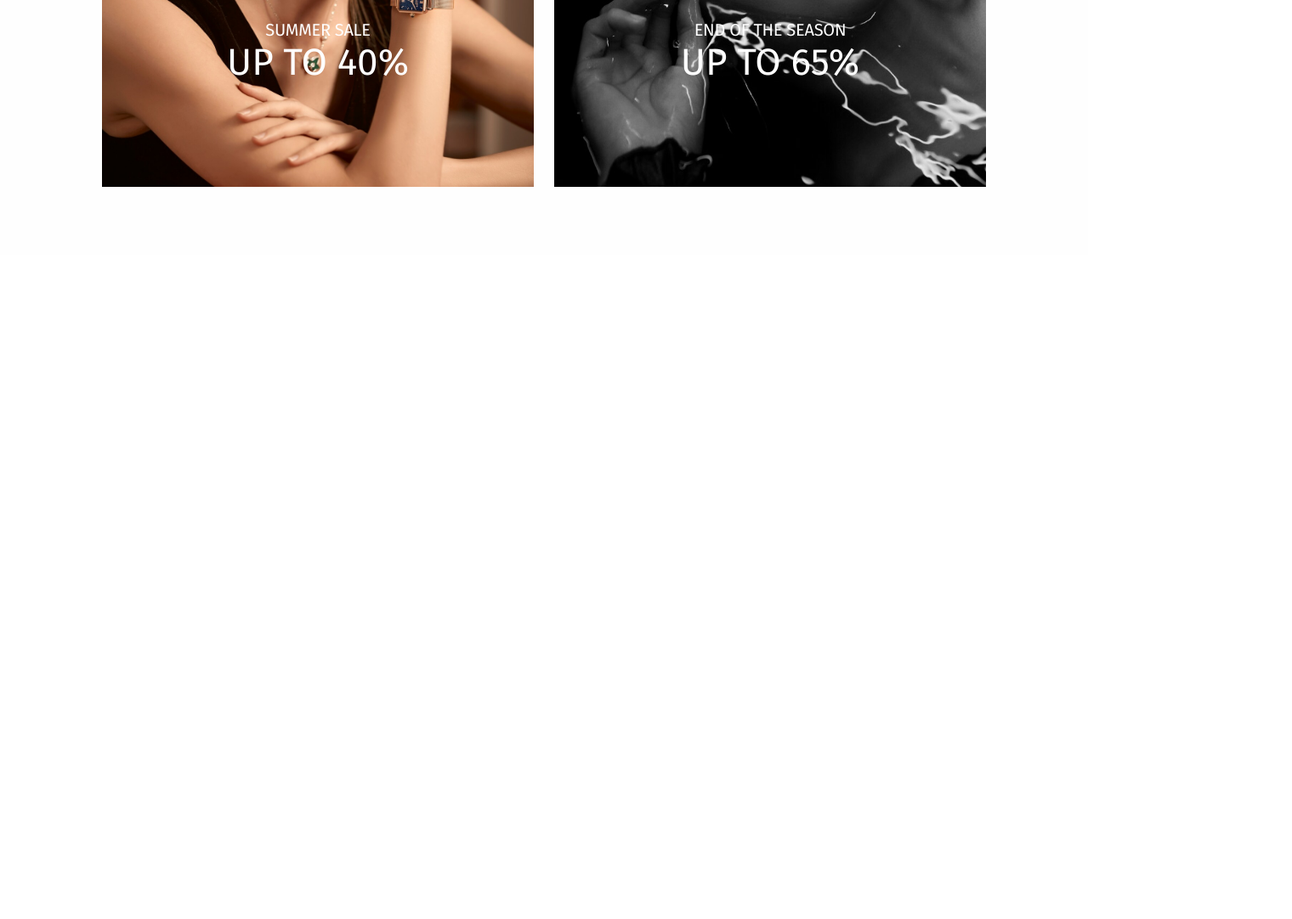
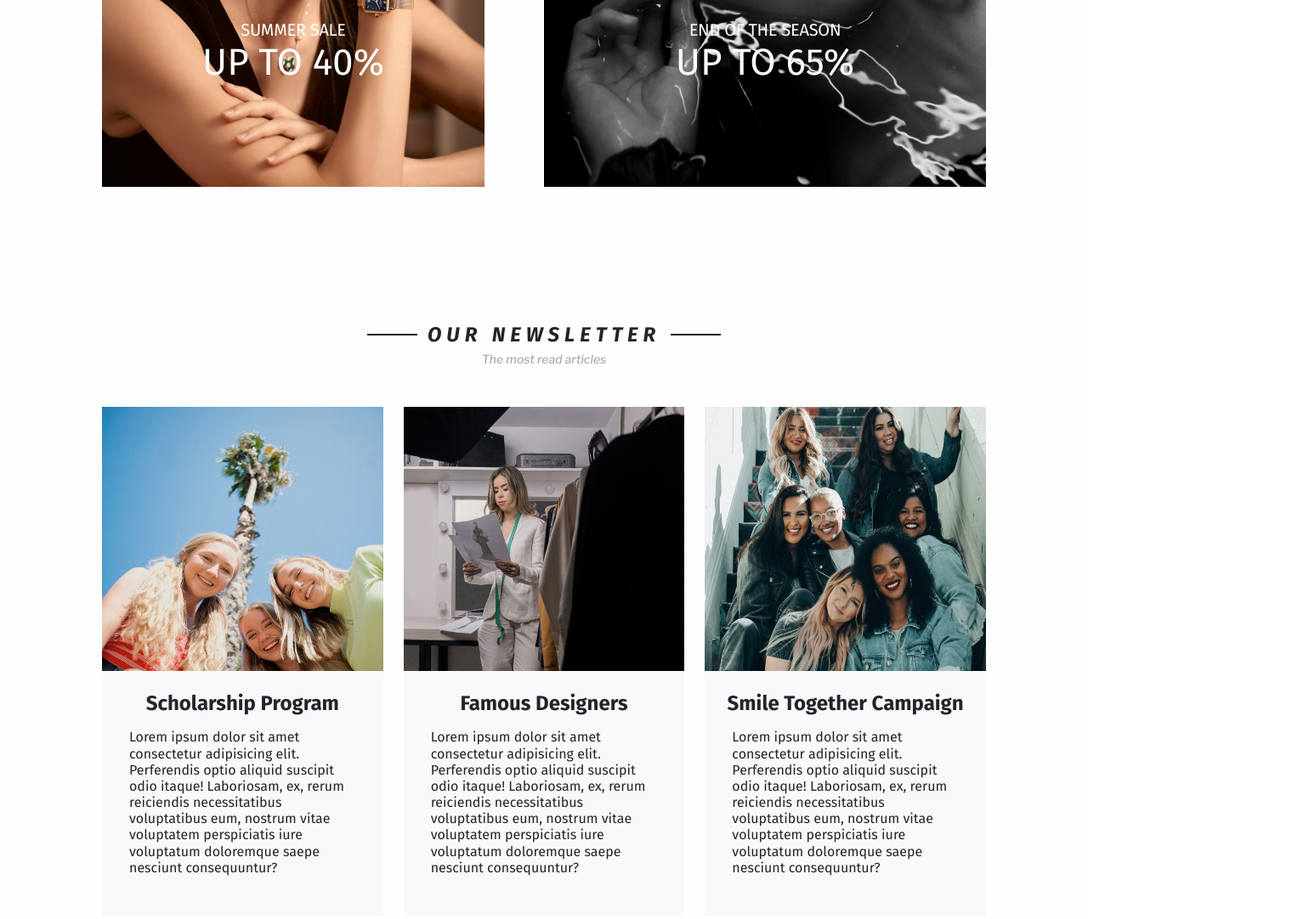
Before and after one commit to GulsahDuzgun/Mood, a website: page index.html in a window 1280 px wide. Shown: the part 3152-4234 px from the top of the page at 85% size, 1520 px wide, since content can reach past the window. Before the commit the page ends 3452 px from the top, so only its background shows below. Drawn offline with nearby package versions, Linux system fonts and the light colour scheme.

Commit message:
newsletter section is completed :newspaper:

```diff
--- a/index.html
+++ b/index.html
@@ -114,8 +114,8 @@
       </section>
 
       <section class="section section__products">
-        <h2 class="section__header">Trending</h2>
-        <h3 class="section__header--italic">Top view in this week</h3>
+        <h2 class="section__heading">Trending</h2>
+        <h3 class="section__heading--italic">Top view in this week</h3>
         <div class="products">
           <figure class="product product--1">
             <div class="product__icons">
@@ -282,6 +282,64 @@
           </div>
         </div>
       </section>
+
+      <section class="section section__description">
+        <h2 class="section__heading">Our Newsletter</h2>
+        <h3 class="section__heading--italic">The most read articles</h3>
+        <div class="description__box">
+          <div class="description">
+            <div class="img__box">
+              <img
+                src="../img/story__1.jpg"
+                class="description__img"
+                alt="Scholarship Program"
+              />
+            </div>
+            <h3 class="description__header">Scholarship Program</h3>
+            <p class="description__text">
+              Lorem ipsum dolor sit amet consectetur adipisicing elit.
+              Perferendis optio aliquid suscipit odio itaque! Laboriosam, ex,
+              rerum reiciendis necessitatibus voluptatibus eum, nostrum vitae
+              voluptatem perspiciatis iure voluptatum doloremque saepe nesciunt
+              consequuntur?
+            </p>
+          </div>
+          <div class="description">
+            <div class="img__box">
+              <img
+                src="../img/story__2.jpg"
+                class="description__img img--2"
+                alt="Scholarship Program"
+              />
+            </div>
+            <h3 class="description__header">Famous designers</h3>
+            <p class="description__text">
+              Lorem ipsum dolor sit amet consectetur adipisicing elit.
+              Perferendis optio aliquid suscipit odio itaque! Laboriosam, ex,
+              rerum reiciendis necessitatibus voluptatibus eum, nostrum vitae
+              voluptatem perspiciatis iure voluptatum doloremque saepe nesciunt
+              consequuntur?
+            </p>
+          </div>
+          <div class="description">
+            <div class="img__box">
+              <img
+                src="../img/story__3.jpg"
+                class="description__img img--3"
+                alt="Scholarship Program"
+              />
+            </div>
+            <h3 class="description__header">Smile together campaign</h3>
+            <p class="description__text">
+              Lorem ipsum dolor sit amet consectetur adipisicing elit.
+              Perferendis optio aliquid suscipit odio itaque! Laboriosam, ex,
+              rerum reiciendis necessitatibus voluptatibus eum, nostrum vitae
+              voluptatem perspiciatis iure voluptatum doloremque saepe nesciunt
+              consequuntur?
+            </p>
+          </div>
+        </div>
+      </section>
     </main>
   </body>
 </html>
--- /dev/null
+++ b/scss/__description.scss
@@ -0,0 +1,90 @@
+.section__description {
+  background-color: $color-grey-light--2;
+  padding: 8rem 12rem;
+
+  .description__box {
+    display: grid;
+    grid-template-columns: repeat(3, 1fr);
+    grid-template-rows: minmax(60rem, min-content);
+    column-gap: 2.4rem;
+    backface-visibility: hidden;
+    overflow: hidden;
+
+    .description {
+      height: 100%;
+      width: 100%;
+      display: flex;
+      flex-direction: column;
+      justify-content: space-between;
+      overflow: hidden;
+      gap: 2.4rem;
+      background-color: $color-grey-light;
+      cursor: pointer;
+
+      .img__box {
+        position: relative;
+        overflow: hidden;
+        height: 60%;
+        width: 100%;
+        overflow: hidden;
+        backface-visibility: hidden;
+
+        &::after {
+          content: "";
+          display: block;
+          position: absolute;
+          bottom: 2.4rem;
+          top: 2.4rem;
+          left: 2.4rem;
+          right: 2.4rem;
+          height: auto;
+          width: auto;
+          transform-origin: right bottom;
+          z-index: 9999;
+        }
+      }
+
+      &__img {
+        position: absolute;
+        height: 150%;
+        width: 100%;
+        top: -20px;
+        left: 0;
+        transition: all 0.4s;
+      }
+
+      &__header {
+        text-align: center;
+        font-size: 2.4rem;
+        margin-bottom: -1.2rem;
+        text-transform: capitalize;
+      }
+
+      &__text {
+        padding: 0.4rem 3.2rem 4.8rem;
+        line-height: 1.2;
+        font-weight: 400;
+      }
+
+      &:hover {
+        .img__box .description__img {
+          transform: translateY(-120px);
+          top: 20px;
+        }
+
+        .img__box::after {
+          transform: scaleX(100%);
+          border: 2px solid $color-grey-dark;
+        }
+      }
+
+      .img--3 {
+        height: 180%;
+      }
+
+      .img--2 {
+        height: 170%;
+      }
+    }
+  }
+}
--- a/scss/__discount.scss
+++ b/scss/__discount.scss
@@ -5,7 +5,7 @@
   .discount__box {
     display: grid;
     grid-template-columns:
-      minmax(450px, 50%)
+      minmax(450px, 40%)
       minmax(2.4rem, 1fr)
       minmax(450px, 50%);
     grid-template-rows: minmax(30rem, 60rem);
--- a/scss/__products.scss
+++ b/scss/__products.scss
@@ -8,7 +8,7 @@
     display: grid;
     justify-content: space-between;
     align-items: center;
-    grid-template-columns: repeat(4, minmax(300px, min-content));
+    grid-template-columns: repeat(4, minmax(350px, 1fr));
     grid-row: repeat(1, min-max(700px, min-content));
 
     .product {
--- a/scss/__typography.scss
+++ b/scss/__typography.scss
@@ -1,4 +1,4 @@
-.section__header {
+.section__heading {
   width: 40%;
   margin: 0 auto;
   text-transform: uppercase;
@@ -7,7 +7,7 @@
   display: grid;
   align-items: center;
   justify-items: center;
-  grid-template-columns: 1fr min-content 1fr;
+  grid-template-columns: 1fr max-content 1fr;
   column-gap: 1.2rem;
   font-style: italic;
 
@@ -28,7 +28,7 @@
   }
 }
 
-.section__header--italic {
+.section__heading--italic {
   font-style: italic;
   text-align: center;
   margin-top: 0.6rem;
--- a/scss/main.scss
+++ b/scss/main.scss
@@ -6,3 +6,4 @@
 @import "./_introduction";
 @import "./_products";
 @import "./_discount";
+@import "./_description";
```
Also changed, not shown: css/style.css, img/story__1.jpg (added), img/story__2.jpg (added), img/story__3.jpg (added).
